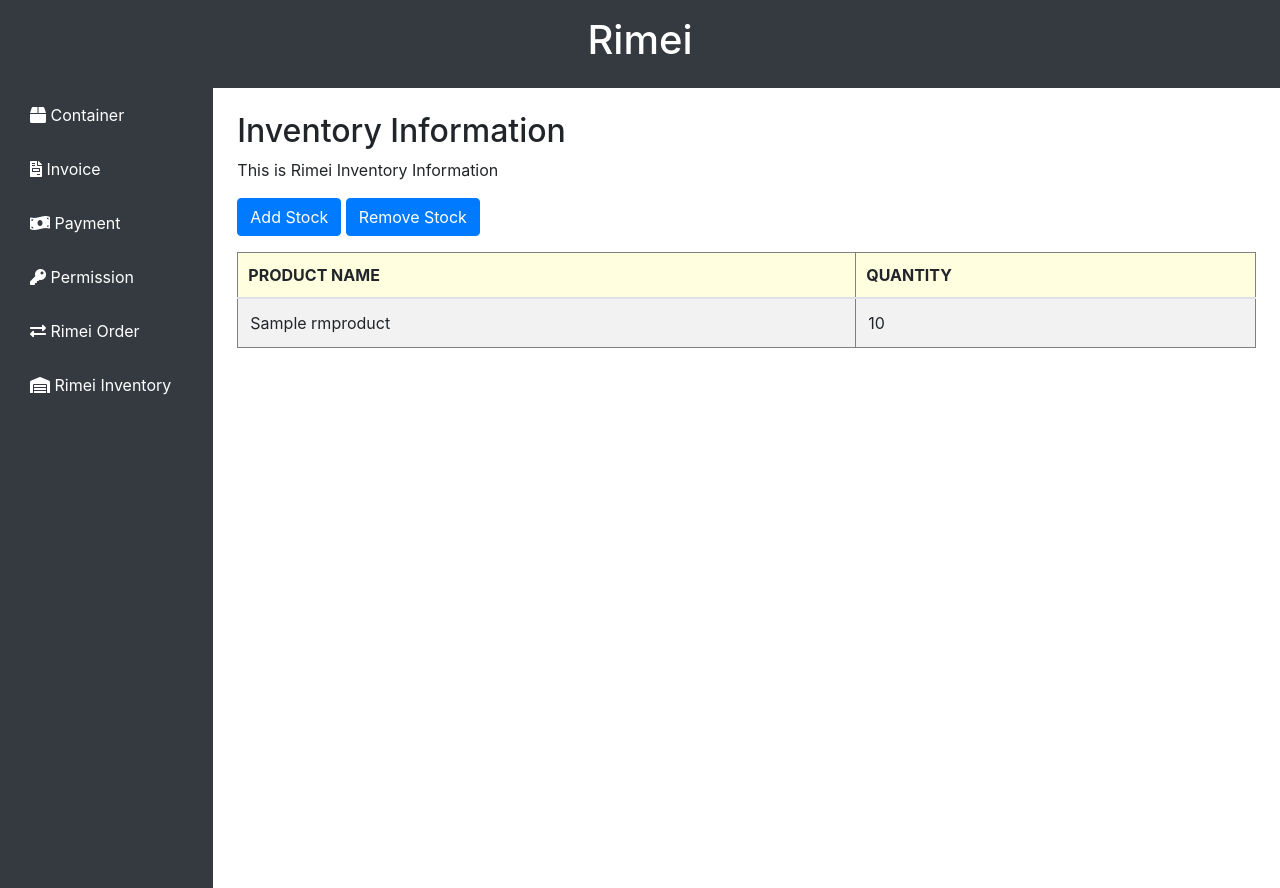
After one commit to rosaspace/rimei, a Django app: page /inventory/ in a window 1280 px wide. The commit adds this page. Run offline with Django 4.2, Linux system fonts and the light colour scheme; tables that the repository leaves empty hold one stand-in row (values such as "Sample post"); some libraries are stand-ins or nearby versions.

Commit message:
add inventory

```diff
--- /dev/null
+++ b/container/pyviews/inventory.py
@@ -0,0 +1,57 @@
+from django.shortcuts import render, redirect
+from ..models import RMProduct, RMInventory
+from django.http import JsonResponse
+import json
+
+def inventory_view(request):
+    inventory_items = RMInventory.objects.all()  # 获取所有库存信息
+    return render(request, "container/inventory.html", {"inventory_items": inventory_items})
+
+def add_stock_view(request):
+    if request.method == "POST":
+        try:
+            data = json.loads(request.body)  # 解析 JSON 数据
+            items = data.get("items", [])
+
+            for item in items:
+                product_id = item.get("product_id")
+                quantity = item.get("quantity")
+
+                if quantity <= 0:
+                    return JsonResponse({"message": "Invalid quantity for product ID: {}".format(product_id)}, status=400)
+
+                # 查找产品并更新库存
+                product = RMProduct.objects.get(id=product_id)
+                inventory_item, created = RMInventory.objects.get_or_create(product=product)
+                inventory_item.quantity += quantity
+                inventory_item.save()
+
+            return JsonResponse({"message": "Stock updated successfully!"})
+
+        except Exception as e:
+            return JsonResponse({"message": str(e)}, status=400)
+
+    products = RMProduct.objects.all()  # 获取所有产品
+    return render(request, "container/rmorder/add_stock.html", {"products": products})
+
+def remove_stock_view(request):
+    if request.method == "POST":
+        product_id = request.POST.get("product_id")
+        quantity = int(request.POST.get("quantity"))
+
+        # 查找产品并更新库存
+        inventory_item = RMInventory.objects.get(product_id=product_id)
+        if inventory_item.quantity >= quantity:
+            inventory_item.quantity -= quantity
+            inventory_item.save()
+        else:
+            # 处理库存不足的情况
+            return render(request, "container/rmorder/remove_stock.html", {
+                "products": RMProduct.objects.all(),
+                "error": "Insufficient stock to remove."
+            })
+
+        return redirect('inventory')  # 重定向到库存页面
+
+    products = RMProduct.objects.all()  # 获取所有产品
+    return render(request, "container/rmorder/remove_stock.html", {"products": products})
--- a/container/templates/container/base.html
+++ b/container/templates/container/base.html
@@ -68,11 +68,18 @@
             <!-- 侧边栏 -->
             <nav class="col-md-2 d-md-block sidebar">
                 <div class="position-sticky">
-                    <a href="{% url 'container' %}">📦 Container</a>
+                    <!-- <a href="{% url 'container' %}">📦 Container</a>
                     <a href="{% url 'invoice' %}">📜 Invoice</a>
                     <a href="{% url 'payment' %}">💰 Payment</a>
                     <a href="{% url 'permission' %}">🔑 Permission</a>
-                    <a href="{% url 'rimeiorder' %}"><i class="fa-regular fa-file"></i> Rimei Order</a>
+                    <a href="{% url 'rimeiorder' %}"> Rimei Order</a>
+                    <a href="{% url 'inventory' %}"> Rimei Inventory</a>  -->
+                    <a href="{% url 'container' %}"><i class="fas fa-box"></i> Container</a>
+                    <a href="{% url 'invoice' %}"><i class="fas fa-file-invoice"></i> Invoice</a>
+                    <a href="{% url 'payment' %}"><i class="fas fa-money-bill-wave"></i> Payment</a>
+                    <a href="{% url 'permission' %}"><i class="fas fa-key"></i> Permission</a>
+                    <a href="{% url 'rimeiorder' %}"><i class="fas fa-exchange-alt"></i> Rimei Order</a>
+                    <a href="{% url 'inventory' %}"><i class="fas fa-warehouse"></i> Rimei Inventory</a>
                 </div>
             </nav>
 
--- /dev/null
+++ b/container/templates/container/inventory.html
@@ -0,0 +1,34 @@
+{% extends "container/base.html" %}
+{% block content %}
+<h2>Inventory Information</h2>
+<p>This is Rimei Inventory Information</p>
+
+<div class="mb-3">
+    <a href="{% url 'add_stock' %}" class="btn btn-primary">Add Stock</a>
+    <a href="{% url 'remove_stock' %}" class="btn btn-primary">Remove Stock</a>
+</div>
+
+<div class="table-container">
+    <table class="table table-striped table-bordered table-hover">
+        <thead>
+            <tr>
+                <th>Product Name</th>
+                <th>Quantity</th>
+            </tr>
+        </thead>
+        <tbody>
+            {% for item in inventory_items %}
+            <tr>
+                <td>{{ item.product.name }}</td>
+                <td>{{ item.quantity }}</td>
+            </tr>
+            {% empty %}
+            <tr>
+                <td colspan="2">No inventory items available.</td>
+            </tr>
+            {% endfor %}
+        </tbody>
+    </table>
+</div>
+
+{% endblock %}
--- /dev/null
+++ b/container/templatetags/__init__.py
@@ -0,0 +1 @@
+from .inventory_tags import *
--- a/container/urls.py
+++ b/container/urls.py
@@ -2,7 +2,7 @@ from django.urls import path
 from django.views.generic import TemplateView
 
 from . import views
-from .pyviews import container, invoice, rmorder
+from .pyviews import container, invoice, rmorder, inventory
 from .pyviews import user
 
 urlpatterns = [
@@ -41,4 +41,9 @@ urlpatterns = [
     path('export_pallet/',rmorder.export_pallet,name='export_pallet'),
     path("import_excel/", rmorder.import_excel, name="import_excel"),
 
+    # Inventory
+    path("inventory/", inventory.inventory_view, name="inventory"),
+    path("add_stock/", inventory.add_stock_view, name="add_stock"),  # 入库路径
+    path("remove_stock/", inventory.remove_stock_view, name="remove_stock"),  # 出库路径
+
 ]
```
Also changed, not shown: container/templates/container/rmorder/add_stock.html (added, +113 -0 lines), container/templates/container/rmorder/remove_stock.html (added, +50 -0 lines), container/templatetags/inventory_tags.py (added, +12 -0 lines).
